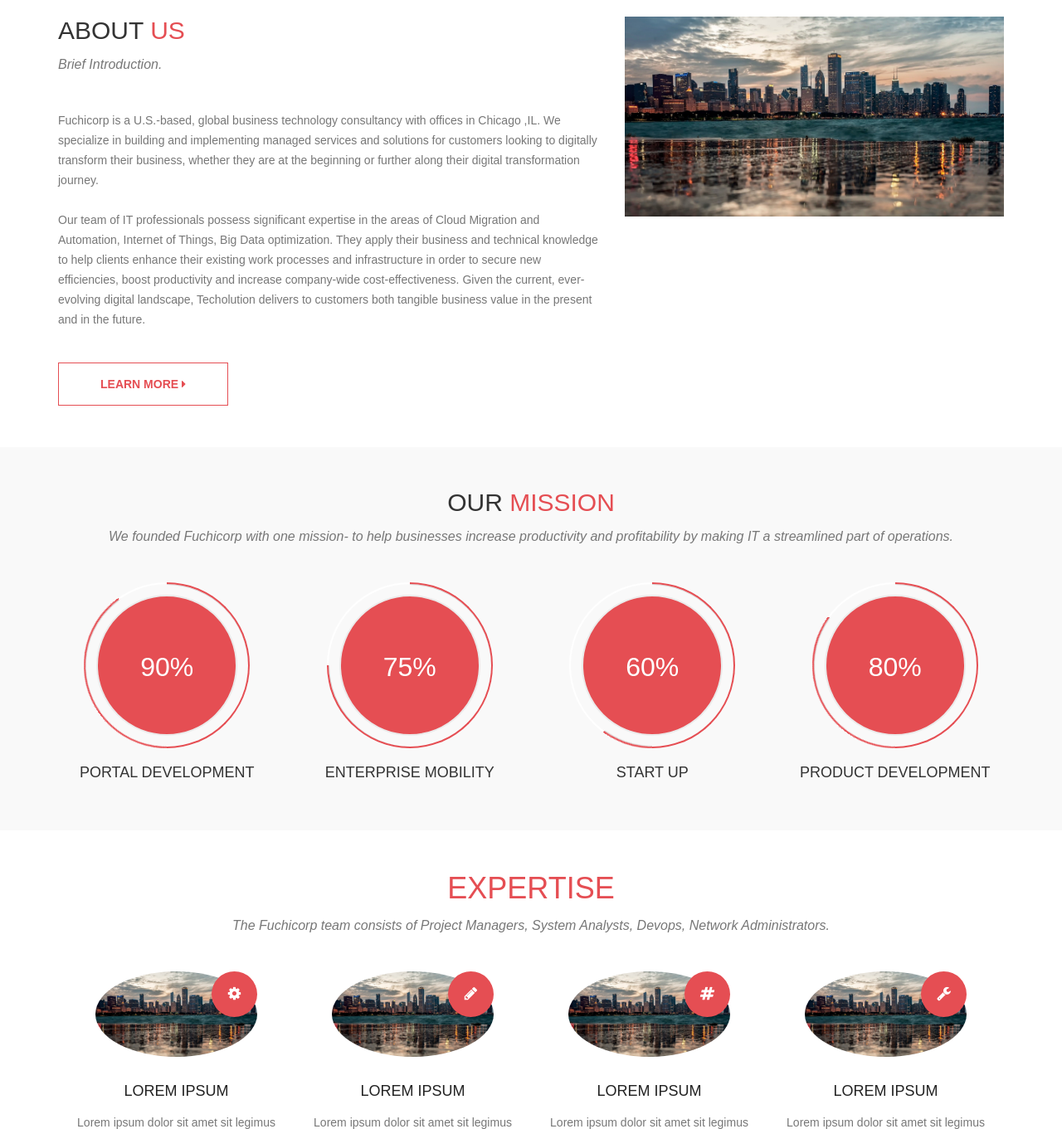
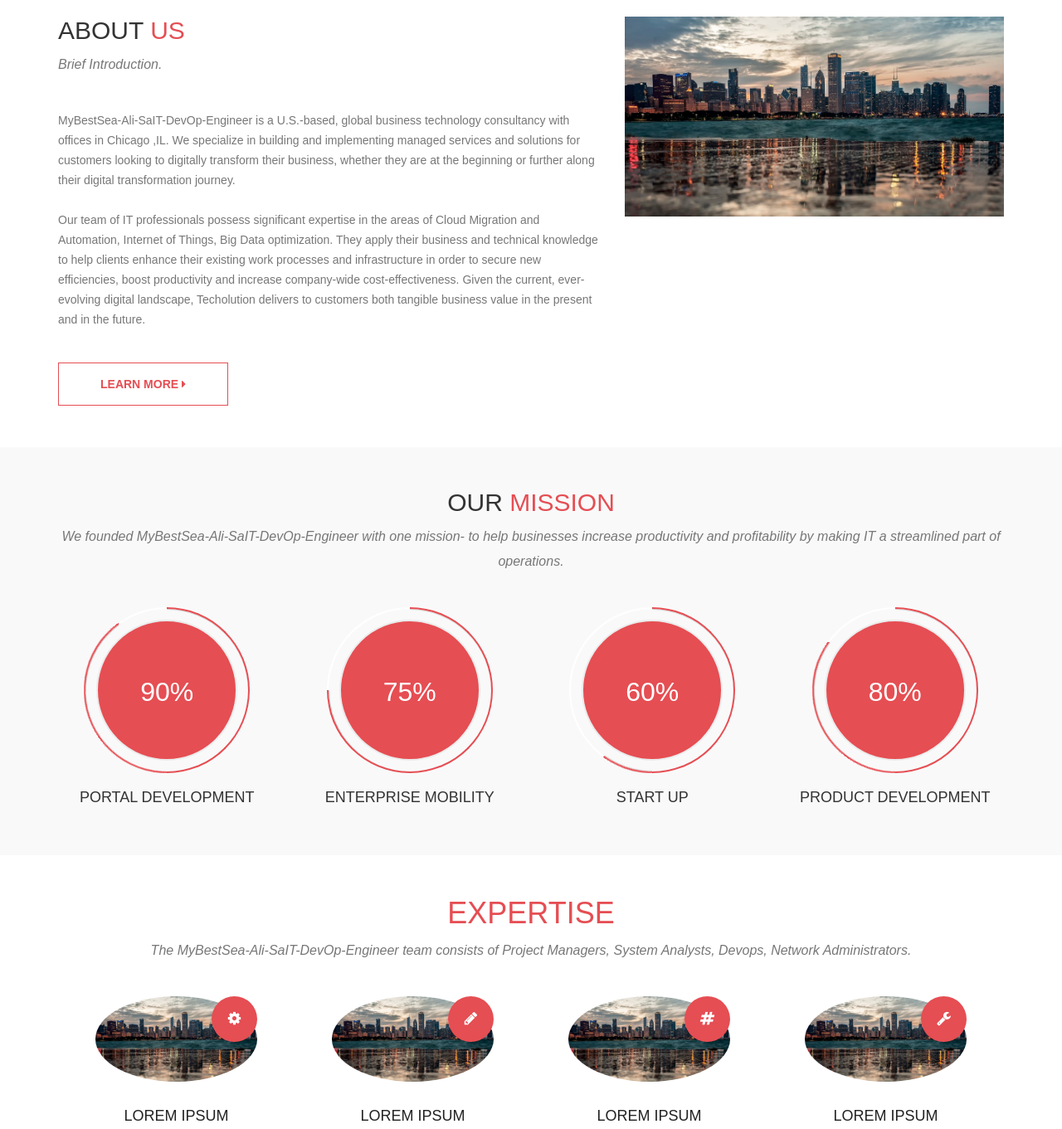
Before and after one commit to alisahp/company-website, a plain HTML site: page deployments/docker/index.html in a window 1280 px wide. Shown: the part 4020-5381 px from the top of the page at 83% size. Drawn offline with Linux system fonts and the light colour scheme.

```diff
--- a/deployments/docker/index.html
+++ b/deployments/docker/index.html
@@ -1,7 +1,7 @@
 <!DOCTYPE html>
 <html>
 <head>
-	<title>Fuchicorp</title>
+	<title>MyBestSea-Ali-SaIT-DevOp-Engineer</title>
 </head>
 <meta charset="utf-8"/>
 <meta http-equiv="X-UA-Compatible" content="IE=edge">
@@ -468,7 +468,7 @@
                         <p class="subheading"> Brief Introduction.</p>
                     </div>
                     <p>
-                        Fuchicorp is a U.S.-based, global business technology consultancy with offices in Chicago ,IL. We specialize in building and implementing managed services and solutions for customers looking to digitally transform their business, whether they are at the beginning or further along their digital transformation journey.
+                        MyBestSea-Ali-SaIT-DevOp-Engineer is a U.S.-based, global business technology consultancy with offices in Chicago ,IL. We specialize in building and implementing managed services and solutions for customers looking to digitally transform their business, whether they are at the beginning or further along their digital transformation journey.
 
                         <br><br> Our team of IT professionals possess significant expertise in the areas of Cloud Migration and Automation, Internet of Things, Big Data optimization. They apply their business and technical knowledge to help clients enhance their existing work processes and infrastructure in order to secure new efficiencies, boost productivity and increase company-wide cost-effectiveness. Given the current, ever-evolving digital landscape, Techolution delivers to customers both tangible business value in the present and in the future.
 
@@ -491,7 +491,7 @@
                     <div class="col-lg-12 xol-md-12 col-sm-12 col-xs-12">
                         <div class="section-heading text-center">
                             <h2>Our <span>Mission</span></h2>
-                            <p class="subheading">We founded Fuchicorp with one mission- to help businesses increase productivity and profitability by making IT a streamlined part of operations.</p>
+                            <p class="subheading">We founded MyBestSea-Ali-SaIT-DevOp-Engineer with one mission- to help businesses increase productivity and profitability by making IT a streamlined part of operations.</p>
                         </div>
 
 
@@ -567,7 +567,7 @@
                 <div class="col-lg-12 xol-md-12 col-sm-12 col-xs-12">
                     <div class="section-heading text-center">
                         <h1> <span> Expertise</span></h1>
-                        <p class="subheading">The Fuchicorp team consists of Project Managers, System Analysts, Devops, Network Administrators.</p>
+                        <p class="subheading">The MyBestSea-Ali-SaIT-DevOp-Engineer team consists of Project Managers, System Analysts, Devops, Network Administrators.</p>
                     </div>
                     <div class="wpb_column vc_column_container col-md-3 col-sm-6 col-xs-6 block mybox">
                         <div class="vc_column-inner">
```
Also changed, not shown: deployments/docker/html/index.html (+5 -5 lines), 5 other files.
